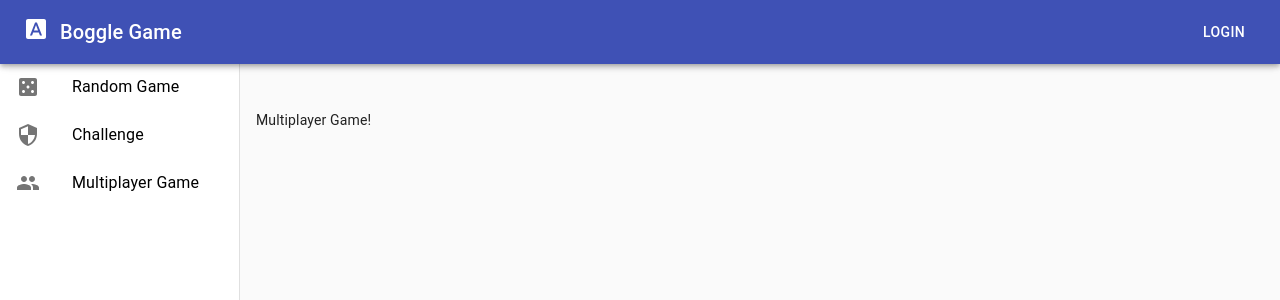
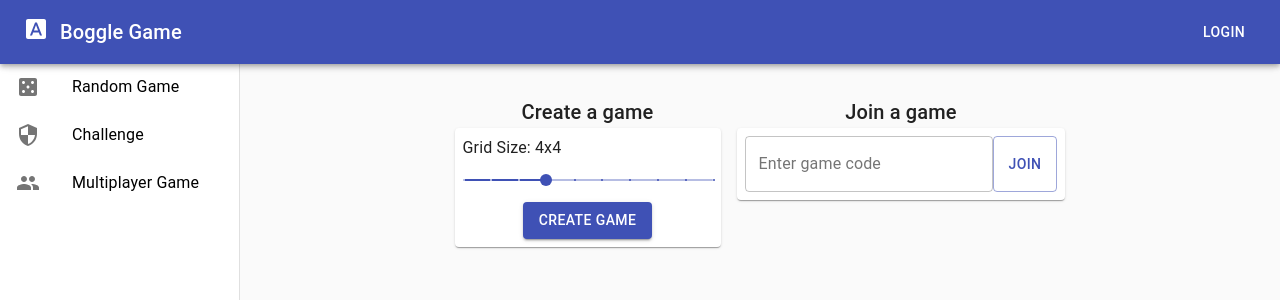
Before and after one commit to Enoumy/boggle, a React (Create React App) app: page /multiplayer in a window 1280 px wide. Shown: the top 300 px of the page. Built offline with nearby package versions, Linux system fonts and the light colour scheme; no server answers.

Commit message:
Created multiplayer menu frontend

```diff
--- a/src/App.js
+++ b/src/App.js
@@ -1,5 +1,6 @@
 import React, { useState } from 'react';
 import RandomGame from './RandomGame.js';
+import MultiplayerGameMenu from './MultiplayerGameMenu.js';
 import MultiplayerGame from './MultiplayerGame.js';
 import ChallengeGameMenu from './ChallengeGameMenu.js';
 import ChallengeGame from './ChallengeGame.js';
@@ -44,7 +45,10 @@ function App() {
             <Route exact path="/">
               <RandomGame user={user} loggedIn={loggedIn} />
             </Route>
-            <Route path="/multiplayer">
+            <Route exact path="/multiplayer">
+              <MultiplayerGameMenu user={user} loggedIn={loggedIn} />
+            </Route>
+            <Route path="/multiplayer/:game">
               <MultiplayerGame user={user} loggedIn={loggedIn} />
             </Route>
             <Route exact path="/challenge">
--- a/src/ChallengeGameMenu.js
+++ b/src/ChallengeGameMenu.js
@@ -1,10 +1,14 @@
 import React from 'react';
 import AvailableChallenges from './AvailableChallenges.js';
+import Typography from '@material-ui/core/Typography';
 import Alert from '@material-ui/lab/Alert';
 
 function ChallengeGameMenu(props) {
   return (
     <div>
+      <Typography variant="h6" align="center">
+        Available Challenges
+      </Typography>
       {props.loggedIn ? (
         <div></div>
       ) : (
--- a/src/MultiplayerGame.js
+++ b/src/MultiplayerGame.js
@@ -1,24 +1,14 @@
 import React from 'react';
-import TextInput from './TextInput.js';
-import firebase from 'firebase';
+import { useParams } from 'react-router-dom';
+import Typography from '@material-ui/core/Typography';
 
 function MultiplayerGame(props) {
+  let { game } = useParams();
+
   return (
-    <div>
-      <p>Multiplayer Game!</p>
-      {props.loggedIn ? (
-        <div>
-          <TextInput promptText="Name?" field="name" user={props.user} />
-          <TextInput
-            promptText="Hometown?"
-            field="hometown"
-            user={props.user}
-          />
-        </div>
-      ) : (
-        <div></div>
-      )}
-    </div>
+    <Typography variant="h6" align="center">
+      Multiplayer Game {game}
+    </Typography>
   );
 }
 
--- /dev/null
+++ b/src/MultiplayerGameMenu.js
@@ -0,0 +1,68 @@
+import React, { useState } from 'react';
+import TextInput from './TextInput.js';
+import firebase from 'firebase';
+import Grid from '@material-ui/core/Grid';
+import Paper from '@material-ui/core/Paper';
+import TextField from '@material-ui/core/TextField';
+import Typography from '@material-ui/core/Typography';
+import Button from '@material-ui/core/Button';
+import SizeSelector from './SizeSelector.js';
+import { makeStyles } from '@material-ui/core/styles';
+
+const useStyles = makeStyles(theme => ({
+  root: {
+    flexGrow: 1,
+  },
+  paper: {
+    padding: theme.spacing(1),
+  },
+}));
+
+function MultiplayerGameMenu(props) {
+  const [size, setSize] = useState(4);
+
+  const classes = useStyles();
+
+  return (
+    <Grid container className={classes.root} justify="center" spacing={2}>
+      <Grid item>
+        <Typography variant="h6" align="center">
+          Create a game
+        </Typography>
+        <Paper className={classes.paper}>
+          <SizeSelector parentCallback={setSize} />
+          <div
+            style={{
+              display: 'flex',
+              flexDirection: 'column',
+              alignItems: 'center',
+            }}
+          >
+            <Button variant="contained" color="primary" align="center">
+              Create Game
+            </Button>
+          </div>
+        </Paper>
+      </Grid>
+      <Grid item>
+        <Typography variant="h6" align="center">
+          Join a game
+        </Typography>
+        <Paper className={classes.paper}>
+          <Grid container>
+            <TextField
+              id="outlined-basic"
+              label="Enter game code"
+              variant="outlined"
+            />
+            <Button variant="outlined" color="primary">
+              Join
+            </Button>
+          </Grid>
+        </Paper>
+      </Grid>
+    </Grid>
+  );
+}
+
+export default MultiplayerGameMenu;
```
